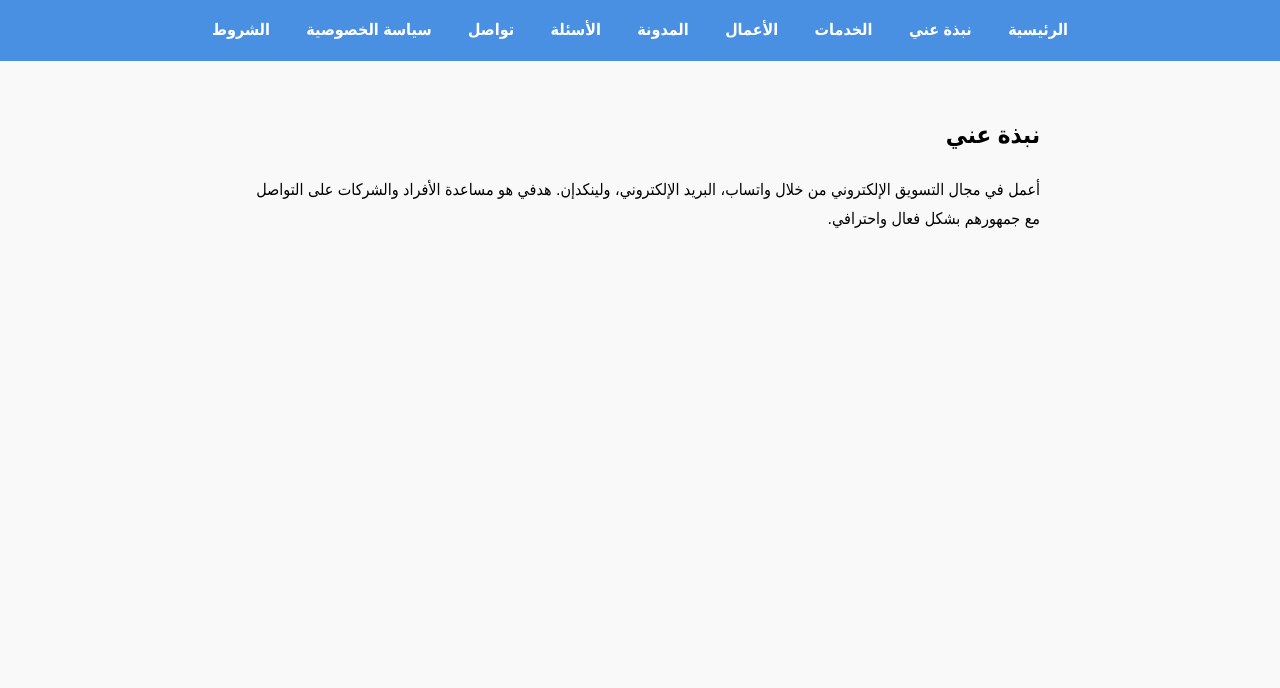
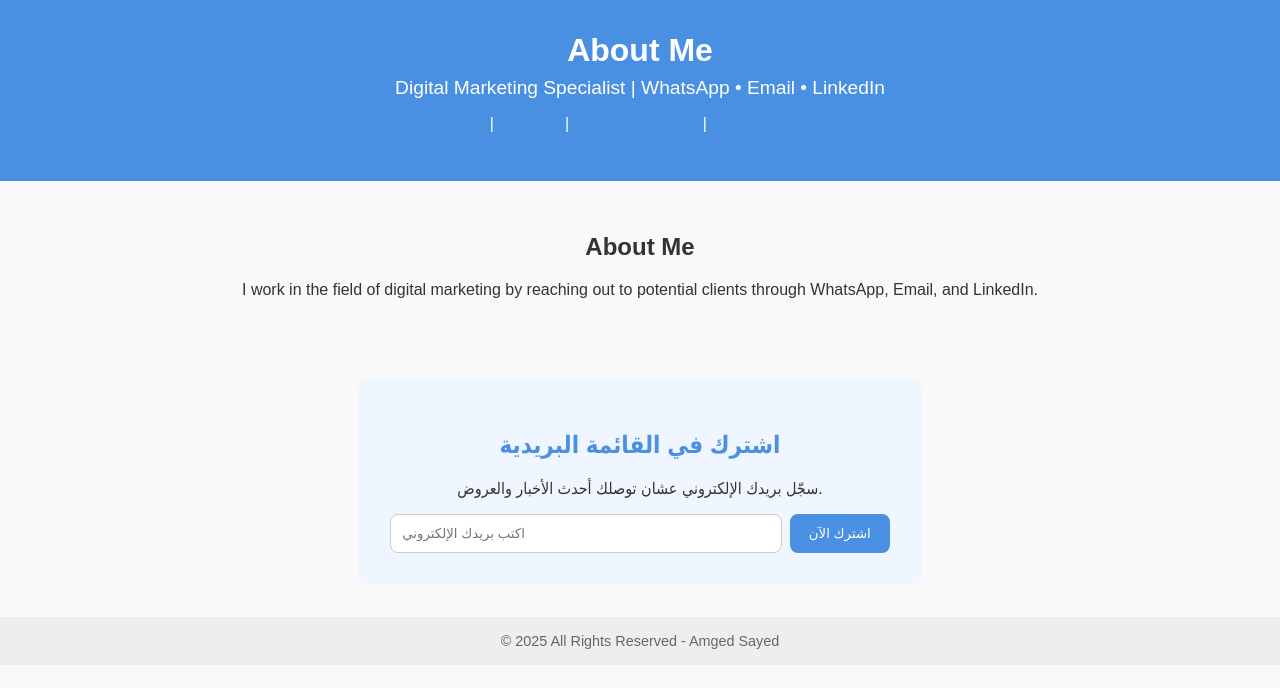
Before and after one commit to AmgdSMousa/full-website, a plain HTML site: page about.html in a window 1280 px wide. Drawn offline with Linux system fonts and the light colour scheme.

Commit message:
Update about.html

```diff
--- a/about.html
+++ b/about.html
@@ -1,36 +1,126 @@
 <!DOCTYPE html>
-<html lang="ar">
+<html lang="en">
 <head>
   <meta charset="UTF-8">
   <meta name="viewport" content="width=device-width, initial-scale=1.0">
-  <title>Amged Sayed - نبذة عني</title>
+  <title>About - Amged Sayed</title>
   <style>
-    body {font-family: Arial, Tahoma, sans-serif;margin: 0;background: #f9f9f9;line-height: 1.8;}
-    nav {background: #4a90e2;padding: 1rem;text-align: center;}
-    nav a {color: white;margin: 0 1rem;text-decoration: none;font-weight: bold;}
-    nav a:hover {text-decoration: underline;}
-    section {padding: 2rem;max-width: 800px;margin: auto;direction: rtl;}
-  </style>
+body {
+  font-family: Arial, Tahoma, sans-serif;
+  background: #f9f9f9;
+  margin: 0;
+  padding: 0;
+  text-align: center;
+  color: #333;
+}
+header {
+  background: #4a90e2;
+  color: white;
+  padding: 2rem 1rem;
+}
+header h1 {
+  margin: 0;
+  font-size: 2rem;
+}
+header p {
+  margin: 0.5rem 0 0;
+  font-size: 1.2rem;
+}
+section {
+  padding: 2rem 1rem;
+  max-width: 800px;
+  margin: auto;
+}
+.contact a {
+  display: inline-block;
+  margin: 0.5rem;
+  padding: 0.7rem 1.2rem;
+  text-decoration: none;
+  color: white;
+  background: #4a90e2;
+  border-radius: 8px;
+  transition: 0.3s;
+}
+.contact a:hover {
+  background: #357ABD;
+}
+footer {
+  background: #eee;
+  padding: 1rem;
+  font-size: 0.9rem;
+  color: #666;
+  margin-top: 2rem;
+}
+.optin {
+  background: #f0f6ff;
+  padding: 2rem;
+  border-radius: 12px;
+  margin: 2rem auto;
+  max-width: 500px;
+}
+.optin h2 {
+  color: #4a90e2;
+}
+.optin form {
+  display: flex;
+  gap: 0.5rem;
+  margin-top: 1rem;
+}
+.optin input {
+  flex: 1;
+  padding: 0.7rem;
+  border: 1px solid #ccc;
+  border-radius: 8px;
+}
+.optin button {
+  padding: 0.7rem 1.2rem;
+  border: none;
+  background: #4a90e2;
+  color: white;
+  border-radius: 8px;
+  cursor: pointer;
+}
+.optin button:hover {
+  background: #357ABD;
+}
+nav {
+  margin: 1rem 0;
+}
+nav a {
+  margin: 0 0.5rem;
+  text-decoration: none;
+  color: #4a90e2;
+  font-weight: bold;
+}
+</style>
 </head>
 <body>
-  <nav>
-    <a href="index.html">الرئيسية</a>
-    <a href="about.html">نبذة عني</a>
-    <a href="services.html">الخدمات</a>
-    <a href="portfolio.html">الأعمال</a>
-    <a href="blog.html">المدونة</a>
-    <a href="faq.html">الأسئلة</a>
-    <a href="contact.html">تواصل</a>
-    <a href="privacy.html">سياسة الخصوصية</a>
-    <a href="terms.html">الشروط</a>
-  </nav>
+  <header>
+    <h1>About Me</h1>
+    <p>Digital Marketing Specialist | WhatsApp • Email • LinkedIn</p>
+    <nav>
+      <a href="index.html">Home</a> |
+      <a href="about.html">About</a> |
+      <a href="privacy.html">Privacy Policy</a> |
+      <a href="terms.html">Terms of Service</a>
+    </nav>
+  </header>
 
   <section>
-    <h2>نبذة عني</h2>
-    <p>
-      أعمل في مجال التسويق الإلكتروني من خلال واتساب، البريد الإلكتروني، ولينكدإن.
-      هدفي هو مساعدة الأفراد والشركات على التواصل مع جمهورهم بشكل فعال واحترافي.
-    </p>
+    <h2>About Me</h2><p>I work in the field of digital marketing by reaching out to potential clients through WhatsApp, Email, and LinkedIn.</p>
   </section>
+
+  <section class="optin">
+    <h2>اشترك في القائمة البريدية</h2>
+    <p>سجّل بريدك الإلكتروني عشان توصلك أحدث الأخبار والعروض.</p>
+    <form action="https://formspree.io/f/xvgwpbyj" method="POST">
+      <input type="email" name="email" placeholder="اكتب بريدك الإلكتروني" required>
+      <button type="submit">اشترك الآن</button>
+    </form>
+  </section>
+
+  <footer>
+    &copy; 2025 All Rights Reserved - Amged Sayed
+  </footer>
 </body>
 </html>
```
